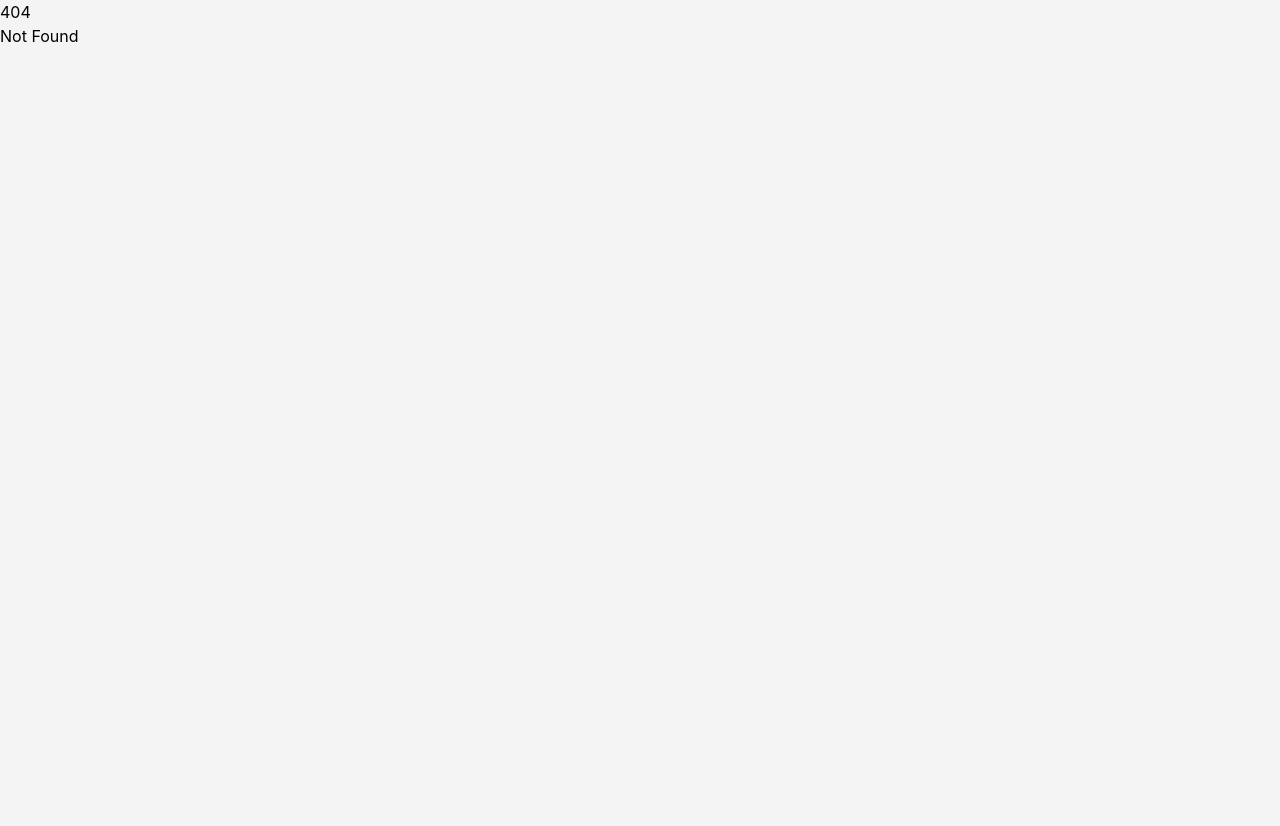
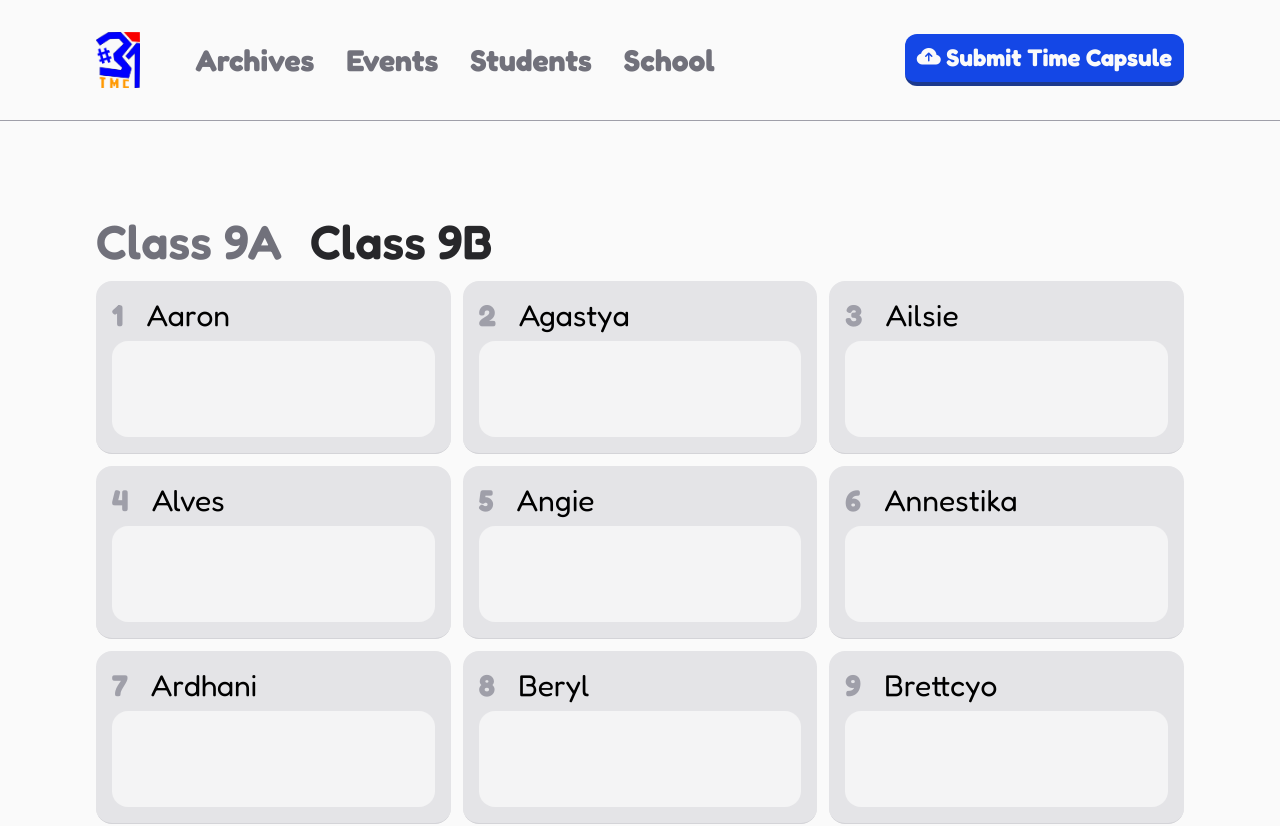
Before and after one commit to jankoneli/tmc31v2, a SvelteKit app: page /students/9b in a window 1280 px wide. Before the commit this address had no page. Shown: the top 826 px of the page. Before the commit the page ends 800 px from the top, so only its background shows below. Built offline with nearby package versions, Linux system fonts and the light colour scheme.

Commit message:
Add students page

```diff
--- a/src/routes/+layout.svelte
+++ b/src/routes/+layout.svelte
@@ -8,8 +8,9 @@
 	:global(html, body) {
 		height: 100%;
 		width: 100%;
-		background: var(--color-zinc-100);
+		background: var(--color-zinc-50);
 	}
+
 </style>
 
 <svelte:head><link rel="icon" href={favicon} /></svelte:head>
--- a/src/routes/+page.svelte
+++ b/src/routes/+page.svelte
@@ -1,9 +1,9 @@
 <script>
     import { DateTime } from "luxon";
+    import Topbar from "./topbar.svelte";
     let daysleft = $state(0);
     let graduation = DateTime.fromISO("2026-06-12");
     daysleft = Math.ceil(graduation.diffNow("days").toObject().days)
-
 </script>
 <style>
      @import url('https://fonts.googleapis.com/css2?family=Fredoka:wght@300..700&family=Varela+Round&display=swap');
@@ -12,25 +12,26 @@
     }
 </style>
 <main class="h-full bg-zinc-50">
-    <header class="px-24 py-8 flex gap-x-2 border-b border-zinc-400 items-center">
-        <img src="/tmc31.png" alt="" srcset="" class="w-12">
-        <div class="ml-12 text-blue-700 font-bold text-3xl hover:text-blue-800">
-            <a href="/archive">Archives</a>
-        </div>
-    </header>
+    <Topbar></Topbar>
     <div class="bg-blue-700 text-zinc-100 p-24 py-8">
         <h1 class="text-2xl">Reminder! <span class="font-semibold">{daysleft} days</span> left until graduation.</h1>
     </div>
-    <div class="p-24 pt-24">
-        <div class="flex justify-center gap-x-8 gap-y-2">
-            <div class="flex flex-col">
-                <h1 class="text-7xl mb-12 font-italic font-thin text-blue-800 mr-8">Welcome to<br> <span class="font-bold">TMC #31</span> </h1>
-                <button class="bg-red-800 text-2xl rounded-2xl p-3 w-fit px-5 hover:bg-red-900 cursor-pointer text-zinc-50 font-bold">Our Story</button>
-            </div>
-            <div class="w-[70%] flex-col flex gap-y-2">
-                <img src="/bg.jpg" alt="" srcset="" class="rounded-2xl hover:transform hover:-translate-y-3 duration-200">
-                <p class="text-xl font-semibold text-zinc-600">Studi Sosial K9 di Temanggung, Oktober 2026</p>
+    <div class="p-24 pb-12">
+        <div class="mb-24 flex flex-col items-center">
+            <h1 class="text-7xl text-center mb-12 font-italic font-thin text-blue-800">Welcome to<br> <span class="font-bold">TMC #31</span> </h1>
+            <img src="bg.jpg" alt="" srcset="" class="rounded-xl h-128 hover:w-full object-cover w-[70%] duration-300">
+            <div class="mt-12 flex gap-x-4">
+                <a href="/archive" class="block transform translate-y-0 bg-red-700 hover:bg-red-800 border-b-4 hover:border-b-0 hover:translate-y-1 border-red-900 text-2xl text-zinc-50 p-4 py-2 rounded-xl font-bold duration-200">Open Image Collections</a>
+                <a href="/archive" class="block transform translate-y-0 bg-yellow-700 hover:bg-yellow-800 border-b-4 hover:border-b-0 hover:translate-y-1 border-yellow-900 text-2xl text-zinc-50 p-4 py-2 rounded-xl font-bold duration-200">Who We Are</a>
             </div>
         </div>
     </div>
+    <div class="flex gap-x-24 px-24 bg-blue-700">
+        <div class="pt-24">
+            <h1 class="text-zinc-50 text-6xl font-bold">This is Tirtamarta Cinere</h1>
+        </div>
+        <div class="py-24 ml-auto">
+            <img src="/halftone_white.png" alt="" srcset="" class="w-160 ml-auto">
+        </div>
+    </div>
 </main>
--- /dev/null
+++ b/src/routes/students/+page.svelte
@@ -0,0 +1,3 @@
+<script>
+    open("/students/9a", "_self")
+</script>
--- /dev/null
+++ b/src/routes/students/9a/+page.svelte
@@ -0,0 +1,60 @@
+<script>
+    import Topbar from "../../topbar.svelte";
+    const namesList = [
+        "Abraham",
+        "Albert",
+        "Panga",
+        "Bradley",
+        "Callysta",
+        "Cornel",
+        "Danisa",
+        "Junjie",
+        "Edrei",
+        "Evan",
+        "Giselle",
+        "Gladys",
+        "Hannah",
+        "Hizkia",
+        "Deepta",
+        "Kenou",
+        "Kevin",
+        "David",
+        "Lana",
+        "Nathan",
+        "Renata",
+        "Sebastian",
+        "Theodore",
+        "Theophanie",
+        "Timothy S.S.P",
+        "Asyer",
+        "Vicky",
+        "Widya",
+        "Samuel"
+    ];
+</script>
+<style>
+    @import url('https://fonts.googleapis.com/css2?family=Fredoka:wght@300..700&family=Varela+Round&display=swap');
+    *{
+        font-family: "Fredoka", sans-serif;
+    }
+</style>
+<main>
+    <Topbar></Topbar>
+    <div class="p-4 lg:p-24">
+        <button class="text-3xl lg:text-5xl font-semibold text-zinc-800 cursor-pointer mr-6">Class 9A</button>
+        <a class="text-3xl lg:text-5xl font-semibold text-zinc-500 cursor-pointer hover:text-zinc-600" href="/students/9b">Class 9B</a>
+        <div class="text-3xl py-4 gap-3 grid grid-cols-3">
+            {#each namesList as name}
+                <div class="p-4 bg-zinc-200 border-b border-zinc-300 rounded-2xl">
+                    <span class="font-bold text-zinc-400 mr-4">
+                        {namesList.indexOf(name)+1}
+                    </span>
+                    <span>
+                        {name}
+                    </span>
+                    <div class="bg-zinc-100 p-12 rounded-2xl mt-2"></div>
+                </div>
+            {/each}
+        </div>
+    </div>
+</main>
--- /dev/null
+++ b/src/routes/students/9b/+page.svelte
@@ -0,0 +1,59 @@
+<script>
+    import Topbar from "../../topbar.svelte";
+    const namesList = [
+            "Aaron",
+            "Agastya",
+            "Ailsie",
+            "Alves",
+            "Angie",
+            "Annestika",
+            "Ardhani",
+            "Beryl",
+            "Brettcyo",
+            "Darren",
+            "Erik",
+            "Esther",
+            "Gabriel",
+            "Gendis",
+            "Hagia",
+            "Hara",
+            "Jeremy",
+            "Joanna",
+            "Jordy",
+            "Kirenius",
+            "Letisha",
+            "Matteo",
+            "Michael",
+            "Orelio",
+            "Porsea",
+            "Putu",
+            "Timothy",
+            "Yolanda"
+            ];
+</script>
+<style>
+    @import url('https://fonts.googleapis.com/css2?family=Fredoka:wght@300..700&family=Varela+Round&display=swap');
+    *{
+        font-family: "Fredoka", sans-serif;
+    }
+</style>
+<main>
+    <Topbar></Topbar>
+    <div class="p-24">
+        <a class="text-5xl font-semibold text-zinc-500 cursor-pointer mr-6 hover:text-zinc-600" href="/students/9a">Class 9A</a>
+        <a class="text-5xl font-semibold text-zinc-800 cursor-pointer">Class 9B</a>
+        <div class="text-3xl py-4 gap-3 grid grid-cols-3">
+            {#each namesList as name}
+                <div class="p-4 bg-zinc-200 border-b border-zinc-300 rounded-2xl">
+                    <span class="font-bold text-zinc-400 mr-4">
+                        {namesList.indexOf(name)+1}
+                    </span>
+                    <span>
+                        {name}
+                    </span>
+                    <div class="bg-zinc-100 p-12 rounded-2xl mt-2"></div>
+                </div>
+            {/each}
+        </div>
+    </div>
+</main>
--- /dev/null
+++ b/src/routes/topbar.svelte
@@ -0,0 +1,17 @@
+<link rel="stylesheet" href="https://cdn.jsdelivr.net/npm/bootstrap-icons@1.13.1/font/bootstrap-icons.min.css">
+<header class="px-24 py-8 flex gap-x-2 border-b border-zinc-400 items-center">
+    <a href="/">
+        <img src="/tmc31.png" alt="" srcset="" class="w-12">
+    </a>
+    <div class="ml-12 text-zinc-500 font-bold text-3xl items-center flex justify-between w-full">
+        <div class="flex gap-x-8">
+            <a href="/archives" class="hover:text-yellow-600 duration-200">Archives</a>
+            <a href="/events" class="hover:text-red-800 duration-200">Events</a>
+            <a href="/students" class="hover:text-blue-700 duration-200">Students</a>
+            <a href="/school" class="hover:text-yellow-600 duration-200">School</a>
+        </div>
+        <div>
+            <a href="/timecapsule" class="block bg-blue-700 text-zinc-50 text-2xl p-2 px-3 rounded-xl border-b-4 border-blue-900 transform translate-y-0 hover:translate-y-1 hover:border-b-0 duration-200"><i class="bi bi-cloud-arrow-up-fill"></i> Submit Time Capsule</a>
+        </div>
+    </div>
+</header>
```
Also changed, not shown: static/halftone_white.png (added), static/logo_blue.png (added).
